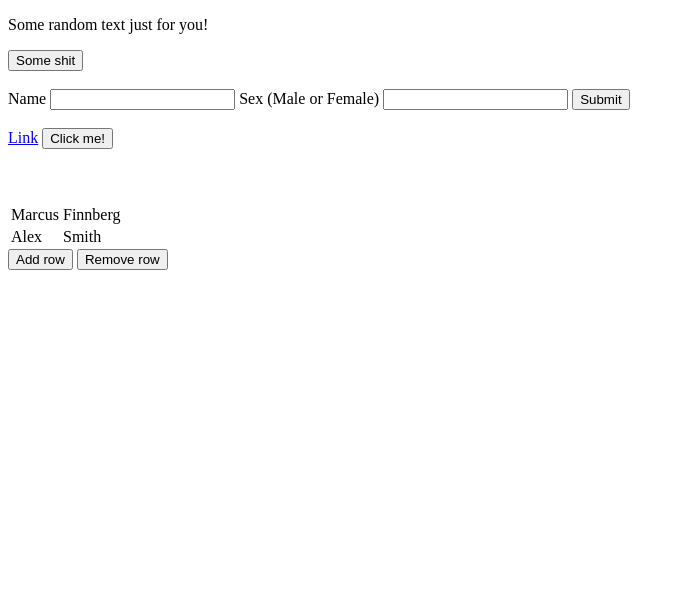
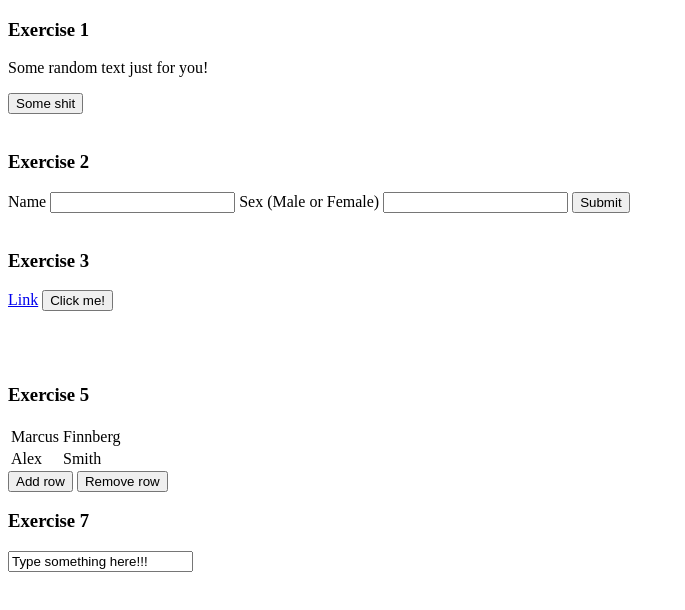
Before and after one commit to MarcusFinnbergEC/javascript-exercises, a plain HTML site: page dom-exercises/views/index.html in a window 1280 px wide. Shown: the whole page, without its empty margins (0-685 px from the left). Drawn offline with Linux system fonts and the light colour scheme.

Commit message:
all 7 exercises done.

```diff
--- a/dom-exercises/scripts/index.js
+++ b/dom-exercises/scripts/index.js
@@ -54,3 +54,11 @@ let listener3 = function rmvRow() {
     document.getElementById("table").deleteRow(0);
 }
 btnRmvRow.addEventListener('click', listener3);
+
+//Exercise 7
+let input = document.getElementById("input");
+console.log("Input value: " + input.value);
+function keyDowned(){
+    console.log("Input value: " + input.value);
+}
+window.addEventListener('keydown', keyDowned);
--- a/dom-exercises/views/index.html
+++ b/dom-exercises/views/index.html
@@ -9,13 +9,14 @@
 </head>
 <body>
 <!--Exercise 1-->
+<h3>Exercise 1</h3>
 <p>Some random text just for you!</p>
 <button id="btn">Some shit</button>
 <br>
 <br>
 
 <!--Exercise 2-->
-
+<h3>Exercise 2</h3>
     <label for="name">Name</label>
     <input id="name" type="text">
     <label for="sex">Sex (Male or Female)</label>
@@ -26,7 +27,7 @@
 <br>
 
 <!--Exercise 3-->
-
+<h3>Exercise 3</h3>
 <a href="https://rustyjane.wix.com/rustyjaneofficial" id="linkBand" target="_blank" hreflang="en">Link</a>
 <button id="btnLink">Click me!</button>
 <br>
@@ -35,6 +36,7 @@
 <br>
 
 <!--Exercise 5-->
+<h3>Exercise 5</h3>
 <table id="table">
     <tr>
         <td>Marcus</td>
@@ -48,6 +50,10 @@
 <button id="addRow">Add row</button>
 <button id="removeRow">Remove row</button>
 
+<!--Exercise 7-->
+<h3>Exercise 7</h3>
+<input type="text" id="input" value="Type something here!!!">
+
 <!--Laddar scriptet-->
 <script src="../scripts/index.js"></script>
 </body>
```
